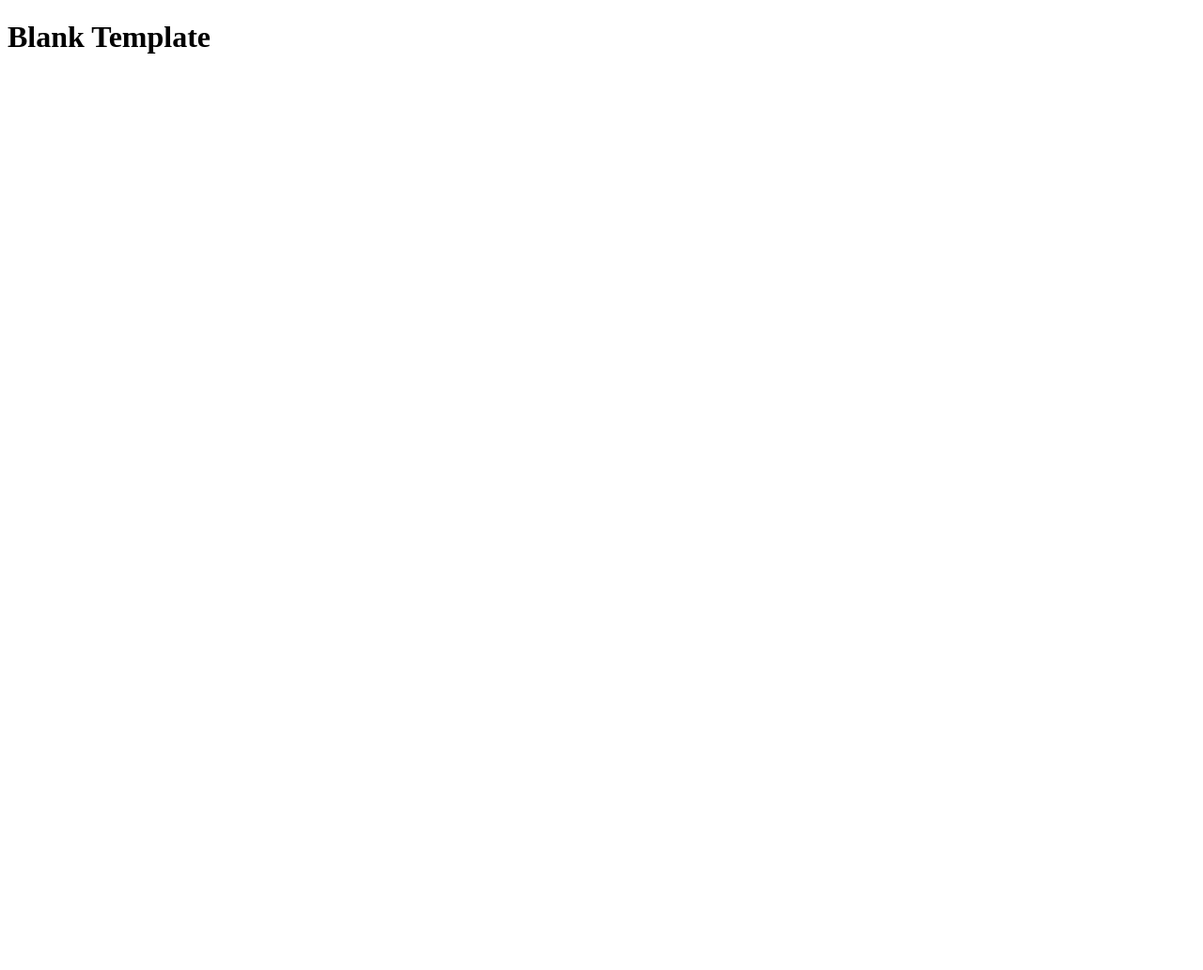
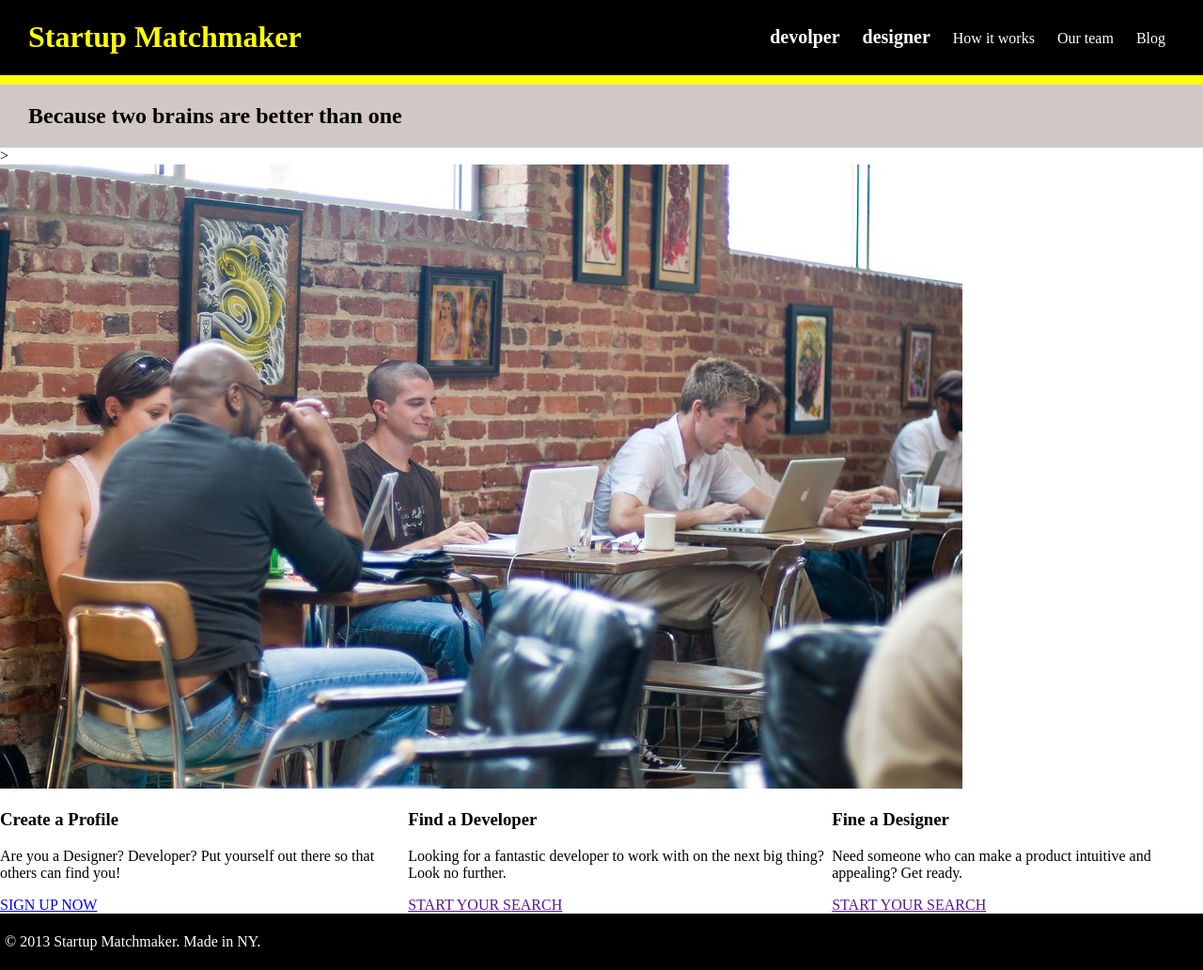
Before and after one commit to wdi-red-coral/hw-week_02-day_02-html-css-flexbox, a plain HTML site: page starter_code/index.html in a window 1280 px wide. Shown: the whole page at 94% size. Before the commit the page ends 800 px from the top, so only its background shows below. Drawn offline with Linux system fonts and the light colour scheme.

Commit message:
my desifn so far.

```diff
--- a/starter_code/index.html
+++ b/starter_code/index.html
@@ -5,6 +5,82 @@
     <link rel="stylesheet" href="main.css">
 </head>
 <body>
-    <h1>Blank Template</h1>
+    <header class="frist-header">
+       <h1> Startup Matchmaker</h1>
+       <nav >
+        <a class="bigger-text" href="#">devolper</a>
+        <a class="bigger-text" href="#">designer</a>
+        <a class="smaller-text"href="#">How it works</a>
+        <a class="smaller-text"href="#">Our team</a>
+        <a class="smaller-text"href="#">Blog</a>
+       </nav>
+    </header>
+
+    <header class="second-header">
+        <h2>Because two brains are better than one</h2>
+    </header>>
+     <div class="img">
+            <img src="images/coworking.jpg" alt="">
+
+     </div>
+     <section>
+
+                    <aside>
+
+                        <h3>Create a Profile</h3>
+                        <p>
+                            Are you a Designer? Developer?
+                            Put yourself out there so that
+                            others can find you!
+                        </p>
+
+                        <a class="botton" href="#">SIGN UP NOW</a>
+
+
+
+                    </aside>
+
+
+
+                    <aside>
+
+                        <h3>Find a Developer</h3>
+
+                        <p>
+
+                            Looking for a fantastic developer to work with
+
+
+
+                            on the next big thing? Look no further.
+
+                        </p>
+
+                        <a class="botton2" href="">START YOUR SEARCH</a>
+
+                    </aside>
+
+                    <aside>
+
+                        <h3>Fine a Designer</h3>
+
+                        <p>
+
+                            Need someone who can make a product intuitive
+                            and appealing? Get ready.
+
+                        </p>
+
+                        <a class="botton3" href="">START YOUR SEARCH</a>
+
+                    </aside>
+                </section>
+  <footer>
+
+                        <p>© 2013 Startup Matchmaker. Made in NY.</p>
+
+  </footer>
+
+
 </body>
 </html>
--- a/starter_code/main.css
+++ b/starter_code/main.css
@@ -0,0 +1,60 @@
+body{
+    margin:0;
+
+}
+
+.frist-header{
+    background: black;
+    display: flex;
+    align-items: center;
+    justify-content: space-between;
+    padding: 0 30px;
+    border-bottom:10px solid yellow;
+}
+
+.frist-header h1{
+    color:yellow;
+}
+
+.frist-header nav a{
+    color:white;
+    text-decoration: none;
+    margin: 0 10px;
+}
+
+.bigger-text{
+    font-size: 20px;
+    font-weight: bold;
+}
+.smaller-text{
+    color:white;
+    text-decoration: none;
+
+}
+
+.second-header {
+    background: #D1C7C7;
+    display: flex;
+    align-items: center;
+    padding: 0 30px;
+}
+.second-header h2{
+    text-align: center;
+
+}
+section{
+        display: flex;
+
+    }
+footer{
+        background: black;
+        color: white;
+    height:50px ;
+    margin: 0;
+    padding: 5px;
+    margin-top: 0;
+
+    }
+    .button{
+
+    }
```
